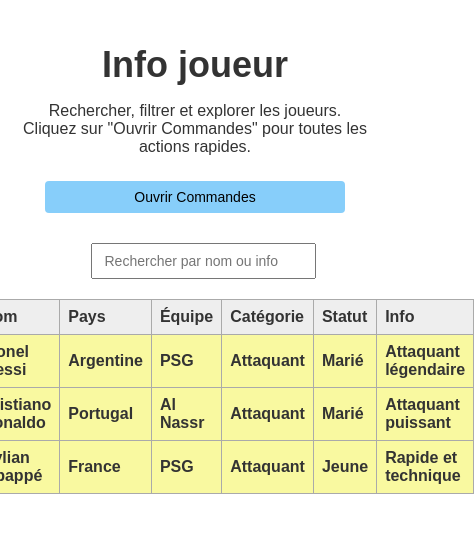
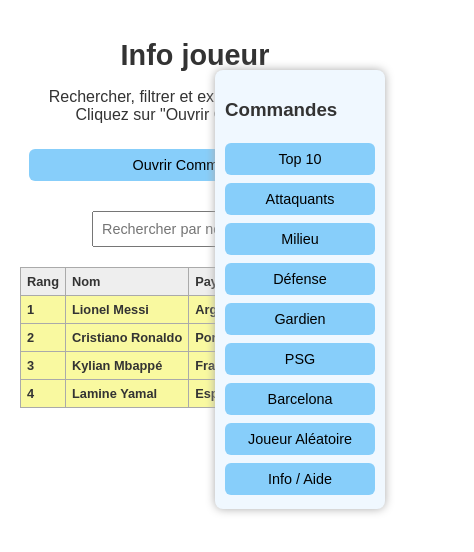
Before and after one commit to exauce560/TarkHub, a plain HTML site: page main.html in a window 390 px wide. Both pictures are taken after a click on the button "Ouvrir Commandes". Shown: the whole page, 474 px wide, since content can reach past the window. Drawn offline with Linux system fonts and the light colour scheme.

Commit message:
Add files via upload

```diff
--- a/main.html
+++ b/main.html
@@ -4,32 +4,174 @@
 <meta charset="UTF-8">
 <meta name="viewport" content="width=device-width, initial-scale=1.0">
 <title>Info Joueurs - Tark Hub</title>
-  <style>
-body { display: flex;flex-direction: column;align-items: center;font-family: Arial, sans-serif; background-color: #ffffff; color: #333; margin:0; padding:20px; }
-header { text-align:center; margin-bottom:20px; }
-h1 { font-size:36px; margin-bottom:5px; }
-p.instructions { font-size:16px; margin-bottom:20px; }
-input, button { width: 90%;max-width: 300px;padding:8px 12px; margin:5px; font-size:14px; cursor:pointer; }
-button { background-color:#87CEFA; border:none; border-radius:4px; }
-button:hover { background-color:#5EA0D9; color:#fff; }
-table { width:100%; border-collapse:collapse; margin-top:15px; }
-th, td { border:1px solid #aaa; padding:8px; text-align:left; }
-th { background-color:#eee; }
-.top10 { font-weight:bold; background-color:#f9f9a0; }
-#commands { display:none; position:fixed; top:100px; right:20px; background:#f0f8ff; padding:10px; border-radius:5px; width:180px; box-shadow:0 0 10px #aaa;}
-#commands h3 { margin-top:0; font-size:16px; }
-#commands button { width:100%; margin:3px 0; }
-.mini-page { width: 90%; max-width: 800px;display:none; position:fixed; top:50px; left:50%; transform:translateX(-50%); background:#f0f8ff; border:2px solid #87CEFA; padding:20px; border-radius:8px; max-height:80vh; overflow-y:auto; width:80%; z-index:100; box-shadow:0 0 15px #aaa; }
-.mini-page h2 { margin-top:0; }
-.closeMini { float:right; cursor:pointer; font-weight:bold; color:#333; }
-.player-hover { position:absolute; display:none; background:#ffffe0; border:1px solid #87CEFA; padding:10px; border-radius:5px; z-index:200; }
+
+<style>
+/* --- BASE --- */
+body {
+    display: flex;
+    flex-direction: column;
+    align-items: center;
+    font-family: Arial, sans-serif;
+    background-color: #FFFFFF;
+    color: #333;
+    margin:0;
+    padding:20px;
+}
+
+header {
+    text-align:center;
+    margin-bottom:20px;
+}
+
+h1 {
+    font-size:2.3rem;
+    margin-bottom:5px;
+}
+
+p.instructions {
+    font-size:1rem;
+    margin-bottom:20px;
+}
+
+input, button {
+    width: 95%;
+    max-width: 350px;
+    padding:10px 12px;
+    margin:5px;
+    font-size:1rem;
+    cursor:pointer;
+}
+
+button {
+    background-color:#87CEFA;
+    border:none;
+    border-radius:6px;
+}
+
+button:hover {
+    background-color:#5EA0D9;
+    color:#fff;
+}
+
+/* --- TABLE --- */
+table {
+    width:100%;
+    max-width: 1000px;
+    border-collapse:collapse;
+    margin-top:15px;
+}
+
+th, td {
+    border:1px solid #aaa;
+    padding:10px;
+    text-align:left;
+    font-size:0.9rem;
+}
+
+th {
+    background-color:#eee;
+}
+
+.top10 {
+    font-weight:bold;
+    background-color:#f9f9a0;
+}
+
+/* --- COMMANDS MENU --- */
+#commands {
+    display:none;
+    position:fixed;
+    top:80px;
+    right:15px;
+    background:#f0f8ff;
+    padding:10px;
+    border-radius:8px;
+    width:200px;
+    box-shadow:0 0 10px #aaa;
+    z-index:150;
+}
+
+#commands button {
+    width:100%;
+    margin:4px 0;
+}
+
+/* --- MINI-PAGES --- */
+.mini-page {
+    width:90%;
+    max-width: 700px;
+    display:none;
+    position:fixed;
+    top:50%;
+    left:50%;
+    transform:translate(-50%, -50%);
+    background:#f0f8ff;
+    border:2px solid #87CEFA;
+    padding:20px;
+    border-radius:8px;
+    max-height:80vh;
+    overflow-y:auto;
+    z-index:200;
+    box-shadow:0 0 15px #aaa;
+}
+
+.closeMini {
+    float:right;
+    cursor:pointer;
+    font-weight:bold;
+    color:#333;
+}
+
+/* --- PLAYER HOVER --- */
+.player-hover {
+    position:absolute;
+    display:none;
+    background:#ffffe0;
+    border:1px solid #87CEFA;
+    padding:10px;
+    border-radius:5px;
+    z-index:300;
+}
+
+/* --- RESPONSIVE --- */
+@media (max-width: 700px) {
+    h1 { font-size:1.8rem; }
+    th, td { font-size:0.8rem; padding:6px; }
+
+    table {
+        display:block;
+        overflow-x:auto;
+        white-space:nowrap;
+    }
+
+    #commands {
+        width:170px;
+        right:10px;
+        top:70px;
+    }
+}
+
+@media (max-width: 450px) {
+    input, button {
+        max-width:100%;
+        font-size:0.9rem;
+        padding:8px;
+    }
+
+    #commands {
+        position:fixed;
+        right:5px;
+        width:150px;
+    }
+}
 </style>
 </head>
+
 <body>
 
 <header>
-    <h1> Info joueur</h1>
-    <p class="instructions">Rechercher, filtrer et explorer les joueurs. Cliquez sur "Ouvrir Commandes" pour toutes les actions rapides.</p>
+    <h1>Info joueur</h1>
+    <p class="instructions">Rechercher, filtrer et explorer les joueurs. Cliquez sur "Ouvrir Commandes".</p>
     <button onclick="toggleCommands()">Ouvrir Commandes</button>
 </header>
 
@@ -52,29 +194,31 @@ th { background-color:#eee; }
     <tbody></tbody>
 </table>
 
+<!-- MENU COMMANDES -->
 <div id="commands">
-    <h3>Commandes Rapides</h3>
+    <h3>Commandes</h3>
     <button onclick="showTop10()">Top 10</button>
     <button onclick="filterCategory('Attaquant')">Attaquants</button>
     <button onclick="filterCategory('Milieu')">Milieu</button>
     <button onclick="filterCategory('Défenseur')">Défense</button>
     <button onclick="filterCategory('Gardien')">Gardien</button>
     <button onclick="filterTeam('PSG')">PSG</button>
-    <button onclick="filterTeam('Liverpool')">Liverpool</button>
+    <button onclick="filterTeam('Barcelona')">Barcelona</button>
     <button onclick="randomPlayer()">Joueur Aléatoire</button>
     <button onclick="toggleMini('miniInfo')">Info / Aide</button>
 </div>
 
+<!-- MINI PAGE -->
 <div id="miniInfo" class="mini-page">
     <span class="closeMini" onclick="toggleMini('miniInfo')">X</span>
     <h2>Comment utiliser l'application</h2>
     <ul>
         <li>Rechercher un joueur avec la barre de recherche.</li>
-        <li>Filtrer par catégorie, équipe ou statut avec les commandes.</li>
-        <li>Afficher le Top 10 avec le bouton correspondant.</li>
-        <li>Cliquez sur Joueur Aléatoire pour découvrir un joueur.</li>
-        <li>Survolez un joueur dans le tableau pour voir sa mini-biographie.</li>
+        <li>Filtrer par catégorie, équipe ou statut.</li>
+        <li>Afficher le Top 10.</li>
+        <li>Survoler un joueur pour voir la biographie.</li>
     </ul>
+    <a href="ex1.html" target="_blank">Info page</a>
 </div>
 
 <div id="playerHover" class="player-hover"></div>
@@ -82,14 +226,16 @@ th { background-color:#eee; }
 <script>
 const players = [
     {rank:1,name:"Lionel Messi",country:"Argentine",team:"PSG",category:"Attaquant",status:"Marié",info:"Attaquant légendaire",bio:"Messi est considéré comme l'un des meilleurs joueurs de tous les temps.",photo: "images/Lionel_Messi_201806.jpeg"},
-    {rank:2,name:"Cristiano Ronaldo",country:"Portugal",team:"Al Nassr",category:"Attaquant",status:"Marié",info:"Attaquant puissant",bio:"Ronaldo est célèbre pour ses buts spectaculaires et son physique incroyable.",photo:"https://upload.wikimedia.org/wikipedia/commons/8/8c/Cristiano_Ronaldo_2018.jpg"},
-    {rank:3,name:"Kylian Mbappé",country:"France",team:"PSG",category:"Attaquant",status:"Jeune",info:"Rapide et technique",bio:"Mbappé est connu pour sa vitesse fulgurante et sa technique.",photo: "images/Kylian_Mbappe_2019.jpg"}
-    // Ajoute plus de joueurs ici
+    {rank:2,name:"Cristiano Ronaldo",country:"Portugal",team:"Al Nassr",category:"Attaquant",status:"Marié",info:"Attaquant puissant",bio:"Ronaldo est célèbre pour ses buts spectaculaires.",photo:"https://upload.wikimedia.org/wikipedia/commons/8/8c/Cristiano_Ronaldo_2018.jpg"},
+    {rank:3,name:"Kylian Mbappé",country:"France",team:"PSG",category:"Attaquant",status:"Jeune",info:"Rapide et technique",bio:"Mbappé est connu pour sa vitesse fulgurante.",photo: "images/Kylian_Mbappe_2019.jpg"},
+    {rank:4,name:"Lamine Yamal",country:"Espagne",team:"Barcelona",category:"Attaquant",status:"Jeune",info:"Drible et technique",bio:"Lamine est connue pour ce drible.",photo: "images/meymar_jr.jpg"}
 ];
 
+/* --- TABLE DISPLAY --- */
 function displayPlayers(list) {
     const tbody = document.querySelector("#playerTable tbody");
     tbody.innerHTML = "";
+
     list.forEach(p=>{
         const tr = document.createElement("tr");
         if(p.rank<=10) tr.classList.add("top10");
@@ -103,15 +249,17 @@ function displayPlayers(list) {
             hover.style.left=(e.pageX+15)+'px';
             hover.innerHTML=`<strong>${p.name}</strong><br>${p.bio}<br><img src="${p.photo}" width="100">`;
         });
+
         tr.addEventListener('mouseleave', ()=>{
             document.getElementById('playerHover').style.display='none';
         });
     });
 }
 
+/* --- COMMANDS --- */
 function toggleCommands(){
     const commands = document.getElementById("commands");
-    commands.style.display = commands.style.display==="none"?"block":"none";
+    commands.style.display = (commands.style.display==="none" || commands.style.display==="") ? "block" : "none";
 }
 
 function filterCategory(cat) { displayPlayers(players.filter(p=>p.category===cat)); }
@@ -121,11 +269,11 @@ function showTop10() { displayPlayers(players.filter(p=>p.rank<=10)); }
 function searchPlayer(){
     const term=document.getElementById("searchInput").value.toLowerCase();
     displayPlayers(players.filter(p=>
-        p.name.toLowerCase().includes(term)||
-        p.country.toLowerCase().includes(term)||
-        p.team.toLowerCase().includes(term)||
-        p.category.toLowerCase().includes(term)||
-        p.status.toLowerCase().includes(term)||
+        p.name.toLowerCase().includes(term) ||
+        p.country.toLowerCase().includes(term) ||
+        p.team.toLowerCase().includes(term) ||
+        p.category.toLowerCase().includes(term) ||
+        p.status.toLowerCase().includes(term) ||
         p.info.toLowerCase().includes(term)
     ));
 }
@@ -137,7 +285,7 @@ function randomPlayer(){
 
 function toggleMini(id){
     const page = document.getElementById(id);
-    page.style.display = page.style.display==="none"?"block":"none";
+    page.style.display = page.style.display==="none" ? "block" : "none";
 }
 
 displayPlayers(players);
```
Also changed, not shown: ex1.html (added, +34 -0 lines).
